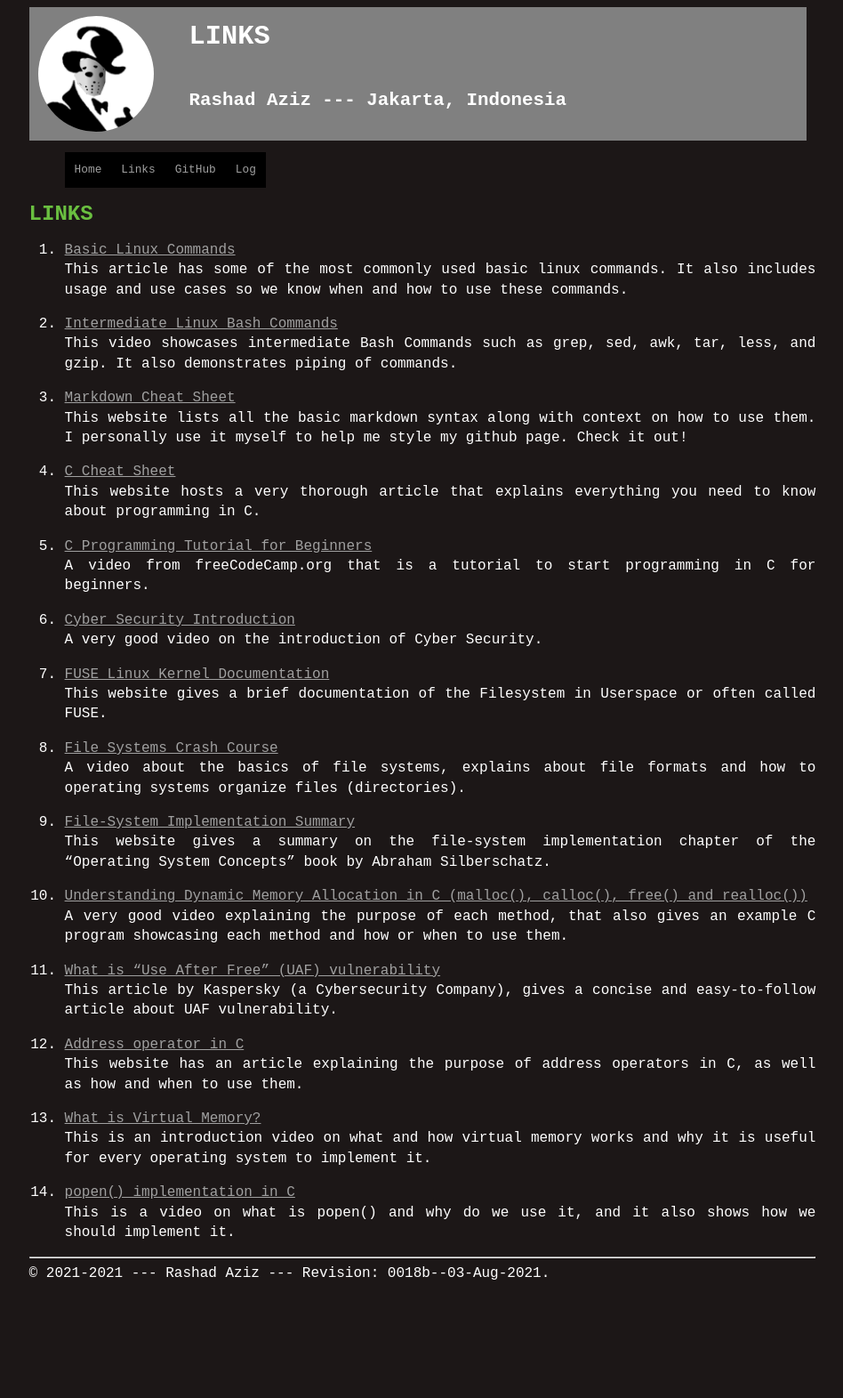
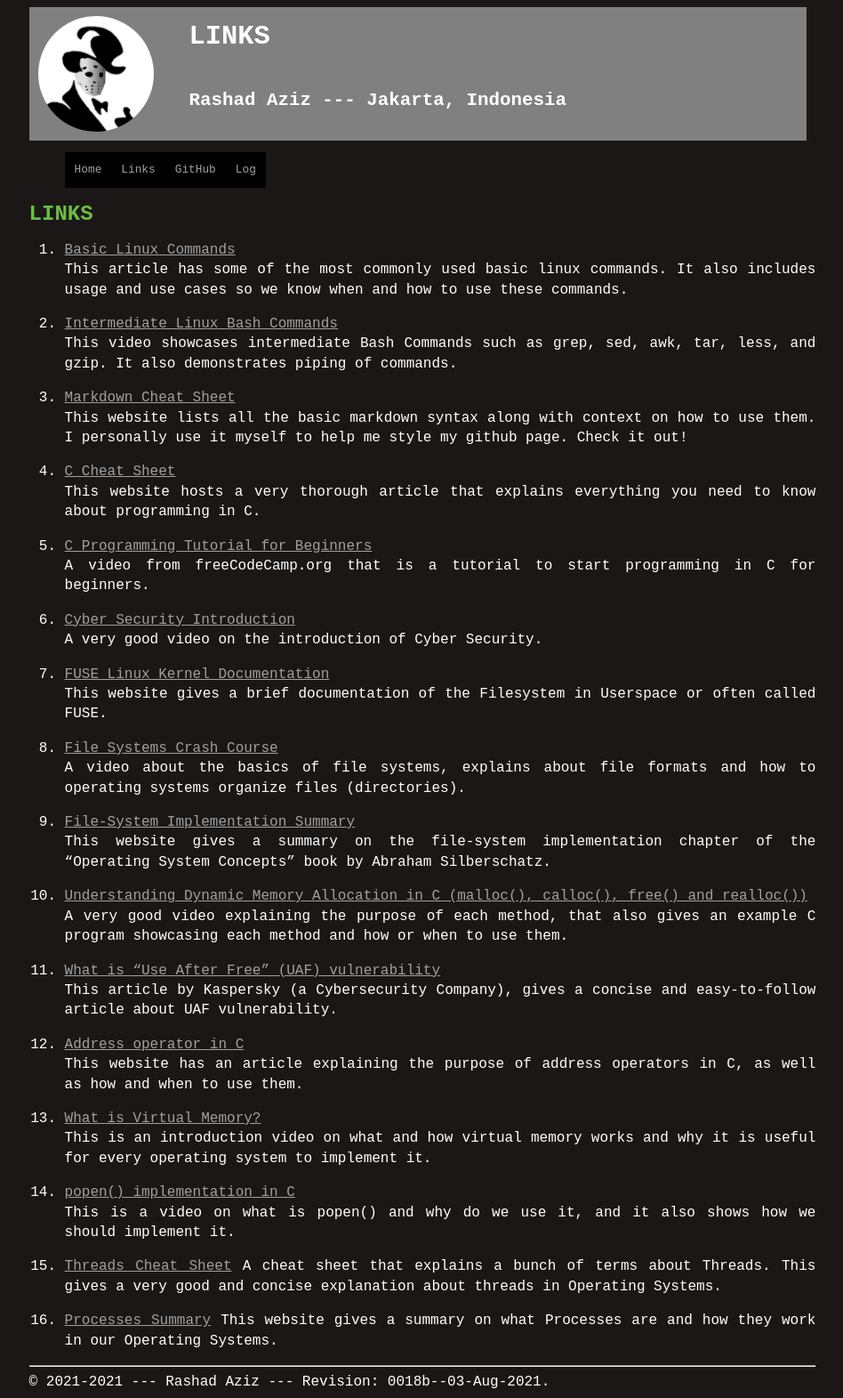
Before and after one commit to rashadaziz/os212, a Jekyll site: the page built from links.md, in a window 1280 px wide. Shown: the whole page at 89% size, without its empty margins (165-1113 px from the left). Built offline with Jekyll 4.4.1, drawn with Linux system fonts in a browser that asks for light colours; our own code applies the rules of GitHub Pages for plain Markdown files; before the commit the page ends 1450 px from its top, so only the background shows below that.

Commit message:
updated links.md

```diff
--- a/links.md
+++ b/links.md
@@ -48,3 +48,9 @@ This is an introduction video on what and how virtual memory works and why it is
 
 14. [popen() implementation in C](https://www.youtube.com/watch?v=tEQHRaPAL-o)<br>
 This is a video on what is popen() and why do we use it, and it also shows how we should implement it.
+
+15. [Threads Cheat Sheet](https://github.com/okeeffed/cheat-sheets/blob/master/COMP3520-OS/3-Threads.md)
+A cheat sheet that explains a bunch of terms about Threads. This gives a very good and concise explanation about threads in Operating Systems.
+
+16. [Processes Summary](https://www.cs.uic.edu/~jbell/CourseNotes/OperatingSystems/3_Processes.html)
+This website gives a summary on what Processes are and how they work in our Operating Systems.
```
